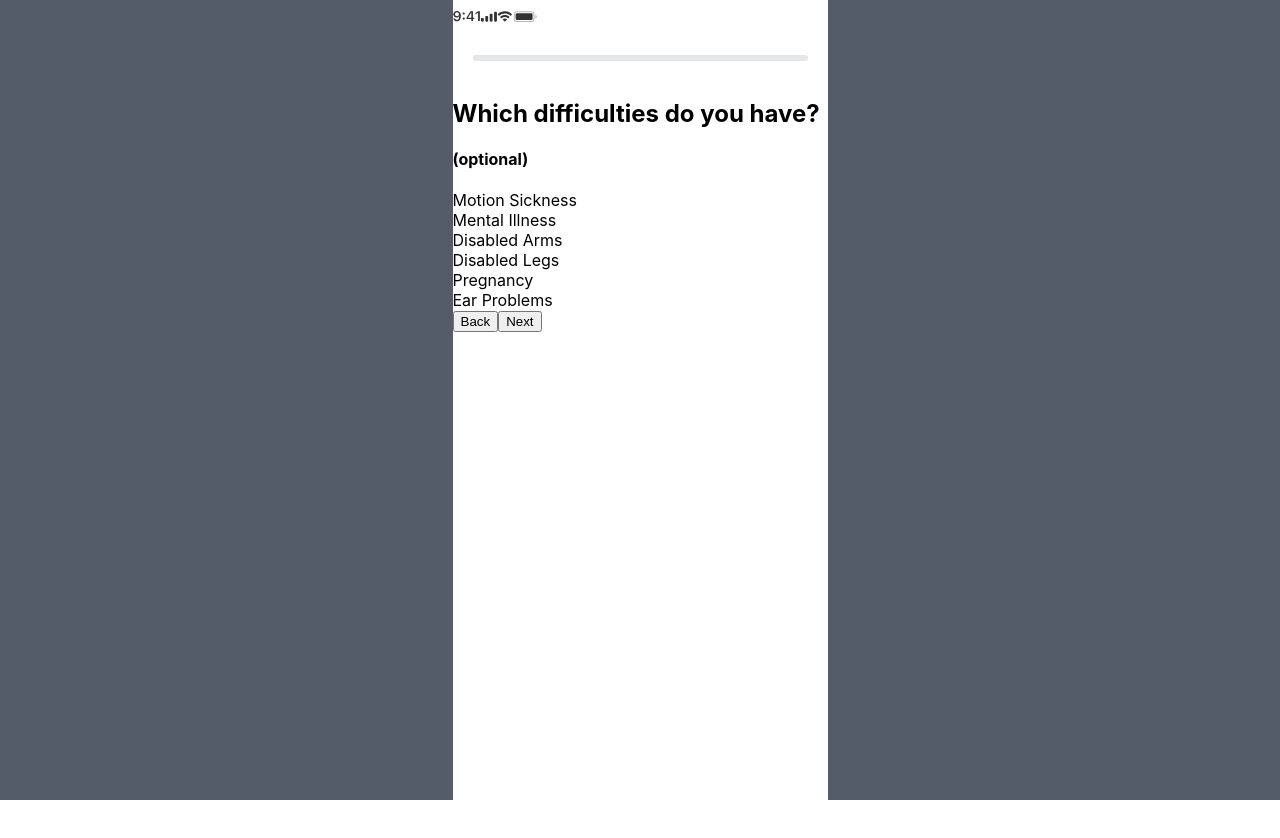
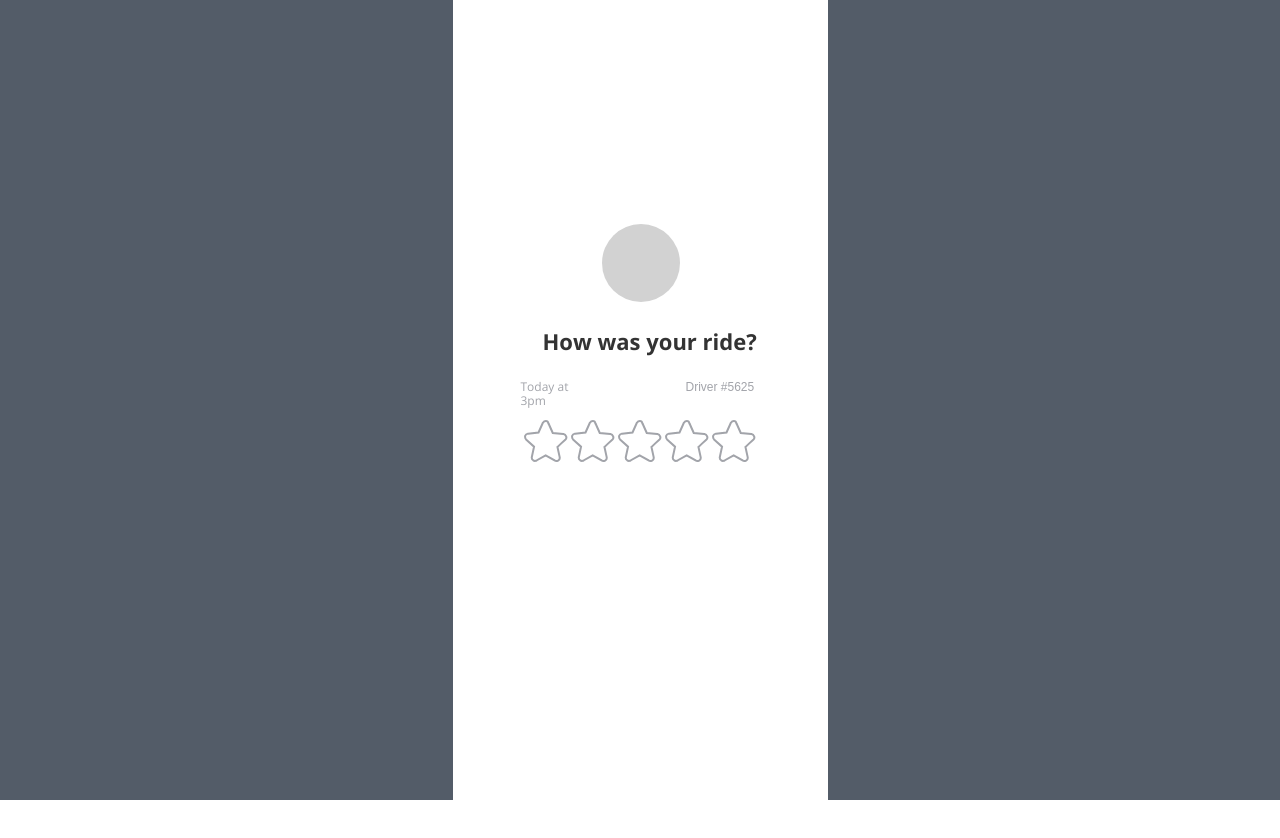
Before and after one commit to JunctionX-Seoul-Caffeine/Calmmuter, a React (Create React App) app: page / in a window 1280 px wide. Shown: the top 838 px of the page. After the commit the page ends 806 px from the top, so only its background shows below. Built offline with nearby package versions, Linux system fonts and the light colour scheme.

Commit message:
Auto stash before rebase of "origin/master"

```diff
--- a/src/App.js
+++ b/src/App.js
@@ -2,13 +2,13 @@ import React from "react";
 import "./App.css";
 import StatusBar from "./components/StatusBar";
 import BodyInfo from "./pages/BodyInfo";
+import StarPage from "./pages/StarPage";
 
 function App() {
   return (
     <div className="App">
       <div className="wrapper">
-        <StatusBar />
-        <BodyInfo />
+        <StarPage />
       </div>
     </div>
   );
--- a/src/pages/StarPage.js
+++ b/src/pages/StarPage.js
@@ -39,7 +39,7 @@ const Stars = ({ index, rating, hoverRating, onMouseEnter, onMouseLeave, onSaveR
   );
 };
 
-const StarCounter = () => {
+const StarCounter = ({ setIsRated }) => {
   const [rating, setRating] = useState(0);
   const [hoverRating, setHoverRating] = useState(0);
 
@@ -52,6 +52,10 @@ const StarCounter = () => {
   // 마우스가 별 밖으로 나가면 스테이트를 0으로 변경.
   const onSaveRating = (index) => setRating(index);
   // 클릭시, 별 인덱스를 스테이트에 저장.
+
+  const onClcikHandler = () => {
+
+  }
 
   return (
     <>
@@ -74,7 +78,7 @@ function StarPage() {
       <div className="driver-info1">Today at 3pm</div>
       <div className="driver-info2">Driver #5625</div>
       <div className="star-counter-wrapper">
-        <StarCounter />
+        <StarCounter setIsRated={setIsRated} />
       </div>
     </div>
   );
--- a/src/styles/StarPage.css
+++ b/src/styles/StarPage.css
@@ -17,12 +17,12 @@
 
 .question {
   position: absolute;
-  width: 195px;
+  width: fit-content;
   height: 26px;
   left: 90px;
   top: 334px;
 
-  font-family: SF Pro Display;
+  font-family: 'Open Sans', sans-serif;
   font-style: normal;
   font-weight: bold;
   font-size: 22px;
@@ -43,7 +43,7 @@
   left: 68px;
   top: 386px;
 
-  font-family: SF Pro Display;
+  font-family: 'Open Sans', sans-serif;
   font-style: normal;
   font-weight: 500;
   font-size: 12px;
@@ -63,7 +63,7 @@
   left: 233px;
   top: 386px;
 
-  font-family: SF Pro Display;
+  font-family: sans-serif;
   font-style: normal;
   font-weight: 500;
   font-size: 12px;
```
